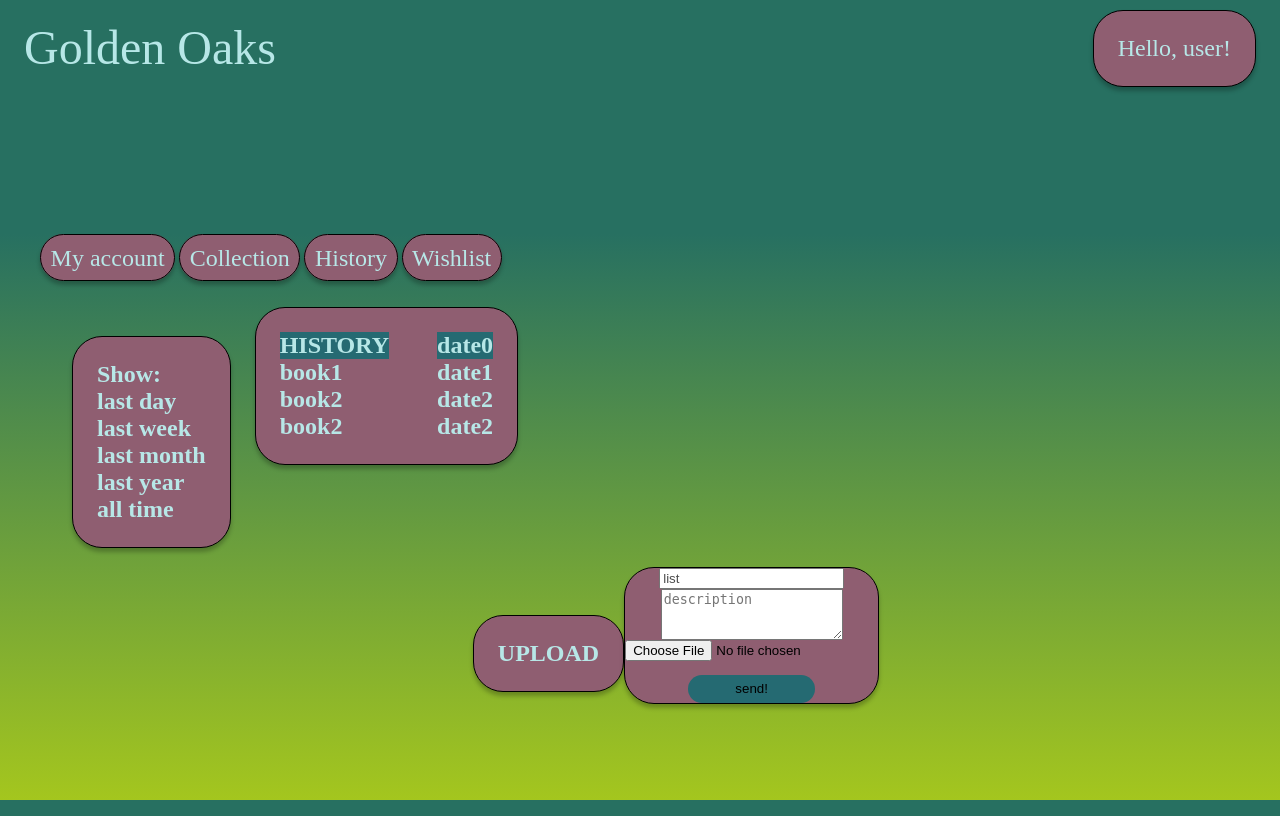
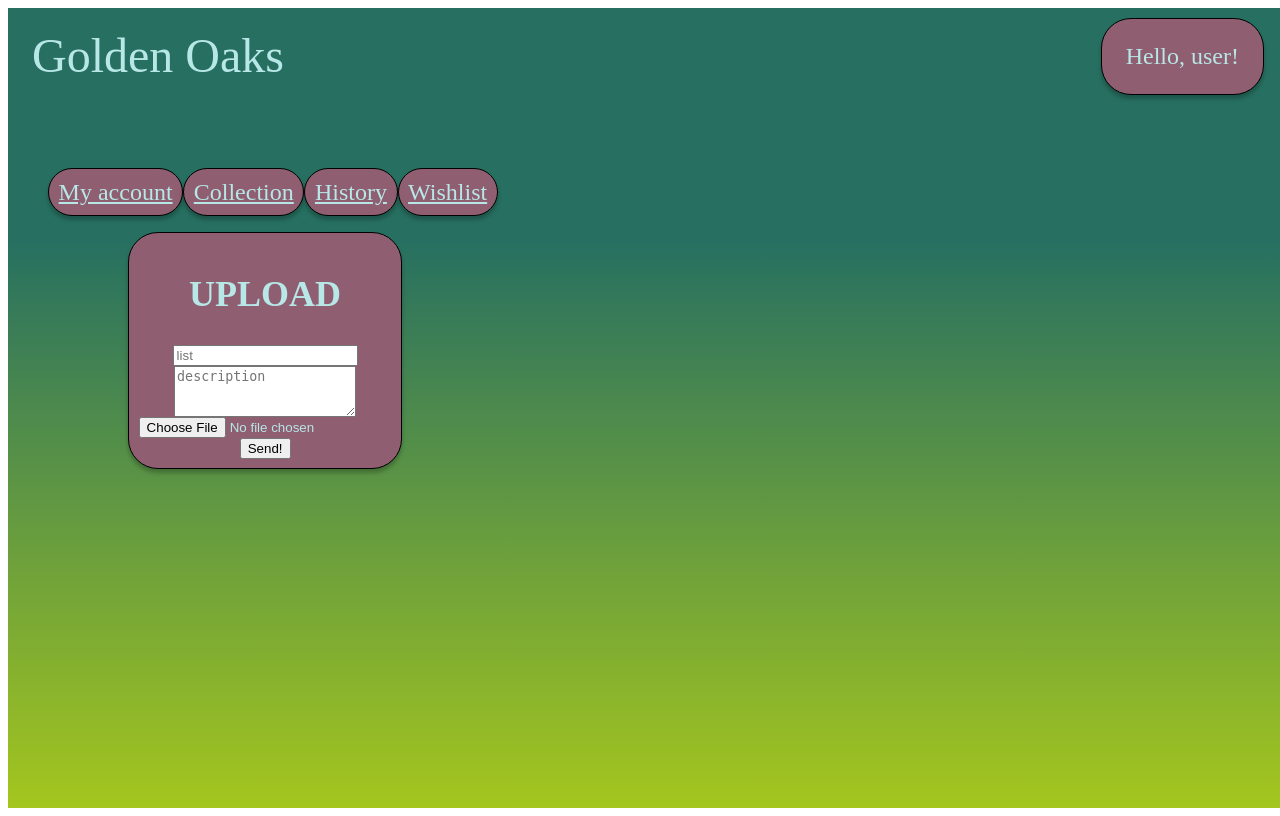
Before and after one commit to FilipTryhuk-pkmail/wdpai, a PHP site: page /wishlist in a window 1280 px wide. Run offline with PHP 8.4, Linux system fonts and the light colour scheme; some libraries are stand-ins or nearby versions.

Commit message:
upload fixes

```diff
--- /dev/null
+++ b/public/css/wishlist.css
@@ -0,0 +1,24 @@
+.upload_form {
+    display: flex;
+    margin-left: 5em;
+    background: #8F5E71;
+    border: 1px solid #000000;
+    box-shadow: 0px 4px 4px rgb(0 0 0 / 25%);
+    border-radius: 30px;
+    padding: 0.4em;
+    font-family: 'Ubuntu';
+    font-style: normal;
+    font-weight: 400;
+    font-size: 1.5em;
+    text-align: center;
+    color: #B7E7E7;
+    flex-direction: column;
+    align-items: center;
+    width: fit-content;
+}
+
+form {
+    display: flex;
+    flex-direction: column;
+    align-items: center;
+}
--- a/public/views/wishlist.php
+++ b/public/views/wishlist.php
@@ -1,8 +1,9 @@
 <!DOCTYPE html>
 
 <head>
-    <link rel="stylesheet" type="text/css" href="public/css/style.css">
-    <title>HISTORY</title>
+    <link rel="stylesheet" type="text/css" href="../../public/css/history.css">
+    <link rel="stylesheet" type="text/css" href="../../public/css/wishlist.css">
+    <title>WISHLIST</title>
 </head>
 
 <body>
@@ -19,41 +20,24 @@
     </header>
     <main>
         <div>
-                <ul>
+            <ul class="page_bar">
                 <li>
                     <a href="#" class="selection_buttons">My account</a>
+                </li>
+                <li>
                     <a href="#" class="selection_buttons">Collection</a>
+                </li>
+                <li>
                     <a href="#" class="selection_buttons">History</a>
+                </li>
+                <li>
                     <a href="#" class="selection_buttons">Wishlist</a>
                 </li>
             </ul>
         </div>
-            <div class="Hbox">
-                <section>
-                    <h1>
-                        <div>Show:</div>
-                        <div>last day</div>
-                        <div>last week</div>
-                        <div>last month</div>
-                        <div>last year</div>
-                        <div>all time</div>
-                    </h1>
-                <section>
-                    <h2>
-                        <div style="background: #256A72;">HISTORY</div>
-                        <div style="background: #256A72;">date0</div>
-                        <div>book1</div>
-                        <div>date1</div>
-                        <div>book2</div>
-                        <div>date2</div>
-                        <div>book2</div>
-                        <div>date2</div>
-                    </h2>
-                </section>
-            </div>
-            <section class="wishlist">
+            <section class="upload_form">
                 <h1>UPLOAD</h1>
-                <form action="sendList" method="POST" ENCTYPE="multipart/form-data">
+                <form action="../../src/controllers/WishlistController.php" method="POST" ENCTYPE="multipart/form-data">
                     <?php
                     if(isset($messages)) {
                         foreach ($messages as $message) {
@@ -61,10 +45,10 @@
                         }
                     }
                     ?>
-                    <input name="list" type="text" placeholder="list">
+                    <input name="Title" type="text" placeholder="list">
                     <textarea name="description" rows="3" placeholder="description"></textarea>
                     <input type="file" name="file">
-                    <button type="submit">send!</button>
+                    <button type="submit">Send!</button>
                 </form>
             </section>
         </main>
--- a/src/controllers/WishlistController.php
+++ b/src/controllers/WishlistController.php
@@ -1,5 +1,4 @@
 <?php
-//TODO: Repurpose as cover art upload controller
 use models\Wishlist;
 
 require_once 'AppController.php';
@@ -17,7 +16,7 @@
 
             $this->render('wishlist', ['messages' => $this->messages, "wishlist" => $wishlist]);
         }
-        $this->render('sendList', ['messages' => $this->messages]);
+        $this->render('wishlist', ['messages' => $this->messages]);
     }
 
     public function wishlist() {
```
Lines whose indentation alone changed are shown as unchanged.
